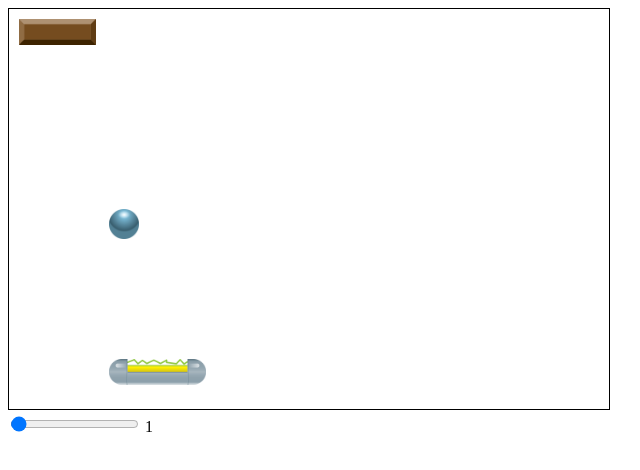
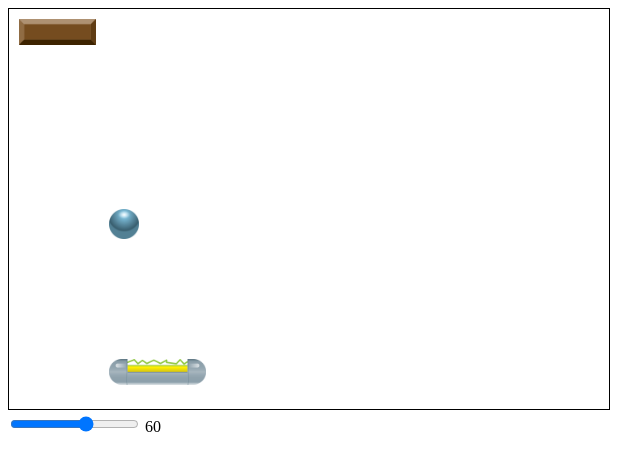
Before and after one commit to HuuLane/HTML5-Game, a plain HTML site: page index.html in a window 1280 px wide. Shown: the full height of the page, 0-640 px from the left. Drawn offline with Linux system fonts and the light colour scheme.

Commit message:
default fps

```diff
--- a/index.html
+++ b/index.html
@@ -14,8 +14,8 @@
     <canvas id="id-canvas" width="600" height="400"></canvas>
 
     <div class="debug-board">
-      <input type="range" id="id-input" value="1" />
-      <span id="id-span-fps">1</span>
+      <input type="range" id="id-input" value="60" />
+      <span id="id-span-fps">60</span>
       <script>
         const q = s => document.querySelector(s)
         const bar = q('#id-input')
```
